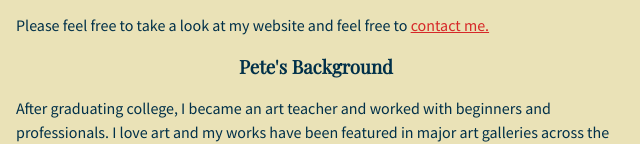
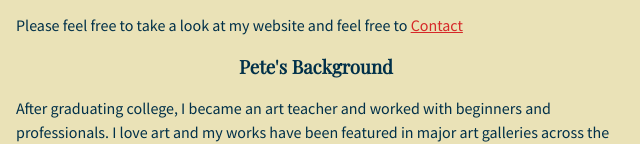
Before and after one commit to ksanchez164/Pete-Thinkful, a plain HTML site: page index.html in a window 1280 px wide. Shown: the part 657-801 px from the top of the page, 324-964 px from the left. Drawn offline with nearby package versions, Linux system fonts and the light colour scheme.

Commit message:
Update index.html

```diff
--- a/index.html
+++ b/index.html
@@ -36,7 +36,7 @@
           <li>Creating street graffiti art</li>
           <li>Connecting with like-minded artists</li>
         </ul>
-        <p>Please feel free to take a look at my website and feel free to <a href="#Contact">contact me.</a></p>
+        <p>Please feel free to take a look at my website and feel free to  <a href="#Contact">Contact</a></p>
 
 
         <h3>Pete's Background</h3>
```
